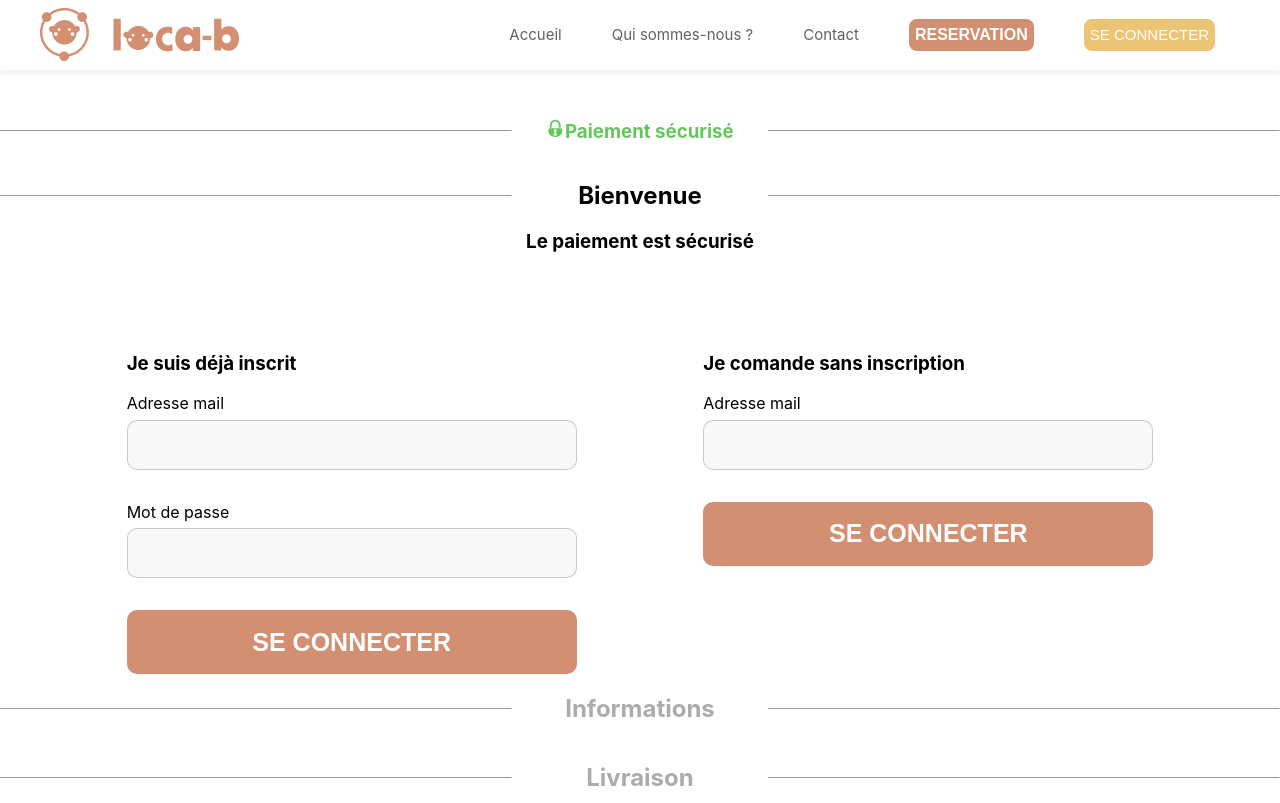
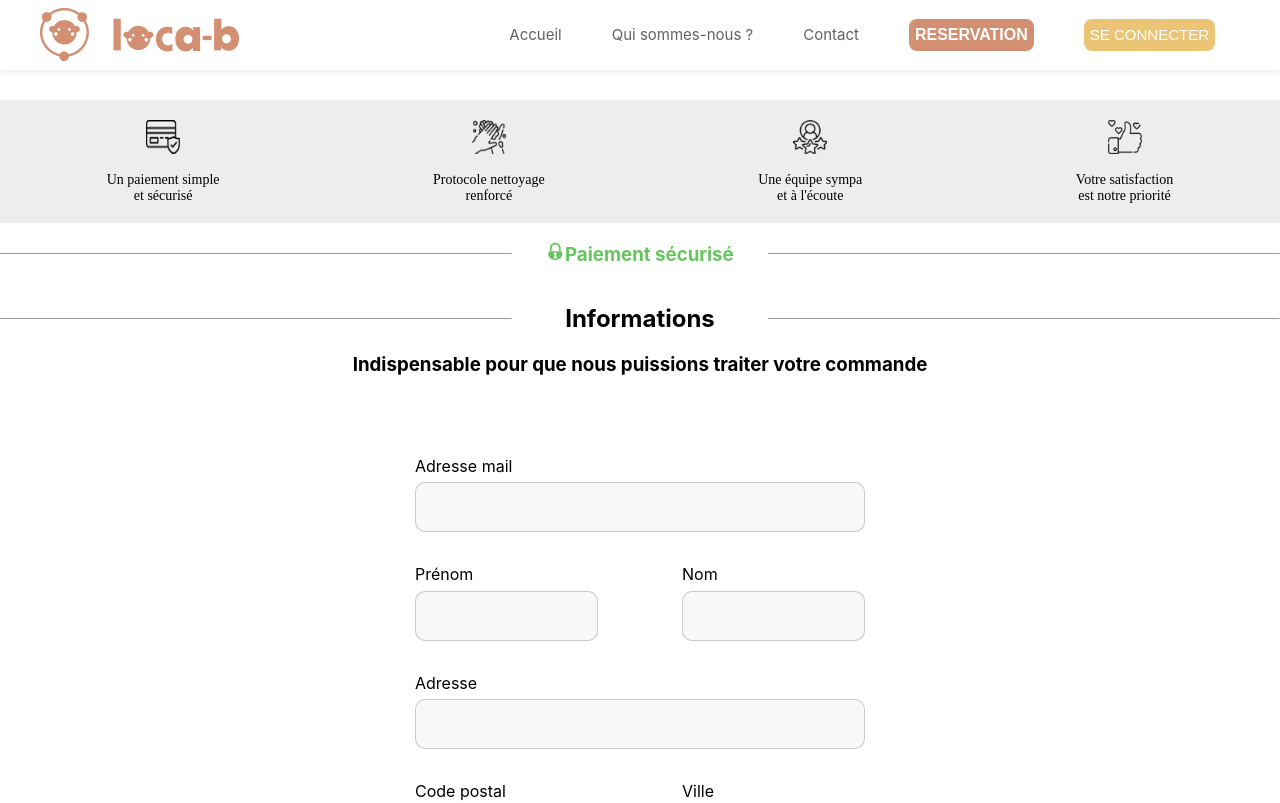
Before and after one commit to ComicScrip/locab, a Next.js app: page /commande in a window 1280 px wide. Shown: the top 803 px of the page. Built offline with nearby package versions, Linux system fonts and the light colour scheme; no server answers.

Commit message:
page commande à jour et signinpayment à jour

```diff
--- a/pages/commande/index.js
+++ b/pages/commande/index.js
@@ -1,4 +1,3 @@
-import Head from "next/head";
 import styles from "../../styles/Welcome.module.css";
 import { GiPadlock } from "react-icons/gi";
 import { BsPaypal } from "react-icons/bs";
@@ -6,48 +5,17 @@ import { FaCcVisa } from "react-icons/fa";
 import { FaCcMastercard } from "react-icons/fa";
 import { AiOutlineCheck } from "react-icons/ai";
 import { useState } from "react";
-import { signIn } from "next-auth/react";
 import Layout from "../../components/Layout";
+import Banner from "../../components/Banner";
 
-export default function Commande({ csrfToken }) {
-  /* PARTIE WELCOME */
-
-  const [showWelcome, setShowWelcome] = useState(true);
-  const [activeInformations, setActiveInformations] = useState(false);
+export default function Commande() {
+  const [activeInformations, setActiveInformations] = useState(true);
   const [activeLivraison, setActiveLivraison] = useState(false);
   const [activePayment, setActivePayment] = useState(false);
 
-  const [checkedWelcome, setCheckedWelcome] = useState(false);
   const [checkedInformations, setCheckedInformations] = useState(false);
   const [checkedLivraison, setCheckedLivraison] = useState(false);
   const [checkedPayment, setCheckedPayment] = useState(false);
-
-  const [mail, setMail] = useState("");
-  const [password, setPassword] = useState("");
-
-  /* PARTIE BIENVENUE */
-
-  const HandleSubmitWelcome = (e) => {
-    e.preventDefault();
-    setShowWelcome(!showWelcome);
-    setActiveInformations(!activeInformations);
-    setCheckedWelcome(!checkedWelcome);
-    signIn(
-      "credentials",
-      { username: mail, password: password },
-      {
-        redirect: false,
-      }
-    );
-    console.log(signIn);
-    setMail("");
-    setPassword("");
-  };
-
-  const OpenWelcome = (e) => {
-    e.preventDefault();
-    setShowWelcome(!showWelcome);
-  };
 
   /* PARTIE INFORMATIONS */
 
@@ -90,6 +58,8 @@ export default function Commande({ csrfToken }) {
     setActivePayment(!activePayment);
   };
 
+  // CHANGEMENT DE STYLE SUR LES TITRES //
+
   const styleDefault = {
     color: "#000000",
   };
@@ -100,12 +70,7 @@ export default function Commande({ csrfToken }) {
 
   return (
     <Layout>
-      <div className={styles.container}>
-        <Head>
-          <title>Loca-b</title>
-          <meta name="description" content="Locab" />
-          <link rel="icon" href="/favicon.ico" />
-        </Head>
+      <Banner />
       <div className={styles.title}>
         <div className={styles.ligne}>
           <hr className={styles.hr} />
@@ -121,113 +86,6 @@ export default function Commande({ csrfToken }) {
           <hr className={styles.hr} />
         </div>
       </div>
-
-        <div className={styles.title}>
-          <div className={styles.ligne}>
-            <hr className={styles.hr} />
-          </div>
-          <div className={styles.h2}>
-            <h2
-              onClick={OpenWelcome}
-              style={showWelcome ? styleDefault : setStyle}
-            >
-              {checkedWelcome ? (
-                <AiOutlineCheck className={styles.check} />
-              ) : (
-                ""
-              )}
-              Bienvenue
-            </h2>
-          </div>
-          <div className={styles.ligne}>
-            <hr className={styles.hr} />
-          </div>
-        </div>
-        {showWelcome && (
-          <>
-            <h3 className={styles.h3}>Le paiement est sécurisé</h3>
-            <div className={styles.containerbloc}>
-              <div className={styles.bloc1}>
-                <h3>Je suis déjà inscrit</h3>
-                <form
-                  className={styles.inscrit}
-                  method="post"
-                  action="/api/auth/callback/credentials"
-                  data-cy="signin_form"
-                >
-                  <div className={styles.formemail}>
-                    <input
-                      id="csrfToken"
-                      name="csrfToken"
-                      type="hidden"
-                      defaultValue={csrfToken}
-                    />
-                    <label htmlFor="email" className={styles.email}>
-                      Adresse mail
-                    </label>
-                    <input
-                      className={styles.textarea}
-                      type="text"
-                      id="email"
-                      name="username"
-                      data-cy="signin_email"
-                      value={mail}
-                      onChange={(e) => setMail(e.target.value)}
-                      required
-                    />
-                  </div>
-                  <div className={styles.formpassword}>
-                    <label htmlFor="password" className={styles.password}>
-                      Mot de passe
-                    </label>
-                    <input
-                      className={styles.textarea}
-                      type="password"
-                      id="password"
-                      name="password"
-                      data-cy="signin_password"
-                      value={password}
-                      onChange={(e) => setPassword(e.target.value)}
-                      required
-                    />
-                  </div>
-
-                  <div className={styles.formbutton}>
-                    <button
-                      type="submit"
-                      data-cy="signin_button"
-                      className={styles.button}
-                      onSubmit={HandleSubmitWelcome}
-                    >
-                      SE CONNECTER
-                    </button>
-                  </div>
-                </form>
-              </div>
-              <div className={styles.bloc2}>
-                <h3>Je comande sans inscription</h3>
-                <form className={styles.inscrit}>
-                  <div className={styles.forminscription}>
-                    <label htmlFor="email" className={styles.email}>
-                      Adresse mail
-                    </label>
-                    <input
-                      className={styles.textarea}
-                      id="email"
-                      type="email"
-                      required
-                    />
-                    <div className={styles.formbutton}>
-                      <button type="submit" className={styles.button}>
-                        SE CONNECTER
-                      </button>
-                    </div>
-                  </div>
-                </form>
-              </div>
-            </div>
-          </>
-        )}
       <div className={styles.title}>
         <div className={styles.ligne}>
           <hr className={styles.hr} />
@@ -262,11 +120,7 @@ export default function Commande({ csrfToken }) {
                   <label htmlFor="email" className={styles.email}>
                     Adresse mail
                   </label>
-                    <input
-                      className={styles.textarea}
-                      id="email"
-                      type="email"
-                    />
+                  <input className={styles.textarea} id="email" type="email" />
                 </div>
                 <div className={styles.name}>
                   <div className={styles.formpassword}>
@@ -315,11 +169,7 @@ export default function Commande({ csrfToken }) {
                     <label htmlFor="city" className={styles.password}>
                       Ville
                     </label>
-                      <input
-                        className={styles.textarea}
-                        id="city"
-                        type="city"
-                      />
+                    <input className={styles.textarea} id="city" type="city" />
                   </div>
                 </div>
                 <div className={styles.checkbox}>
@@ -435,10 +285,7 @@ export default function Commande({ csrfToken }) {
                   </div>
                   <div className={styles.name}>
                     <div className={styles.formpassword}>
-                        <label
-                          htmlFor="codepostale"
-                          className={styles.password}
-                        >
+                      <label htmlFor="codepostale" className={styles.password}>
                         Code postal
                       </label>
                       <input
@@ -578,7 +425,6 @@ export default function Commande({ csrfToken }) {
           </>
         )}
       </div>
-      </div>
     </Layout>
   );
 }
--- a/styles/Welcome.module.css
+++ b/styles/Welcome.module.css
@@ -1,6 +1,4 @@
-/* ----- PARTIE BIENVENUE ---- */
-
-/* ----- PAGE GENERALE ----- */
+/* ----- PAGE COMMANDE ----- */
 
 .title {
   margin: 0 auto;
@@ -97,8 +95,6 @@
   border: none;
 }
 
-/* ----- FIN PARTIE BIENVENUE ---- */
-
 /* ----- PARTIE INFORMATIONS ----- */
 
 .name {
```
Also changed, not shown: pages/signInPayment.js (+34 -9 lines), 2 other files (tests, documents, lock files or other folders). Lines whose indentation alone changed are shown as unchanged.
